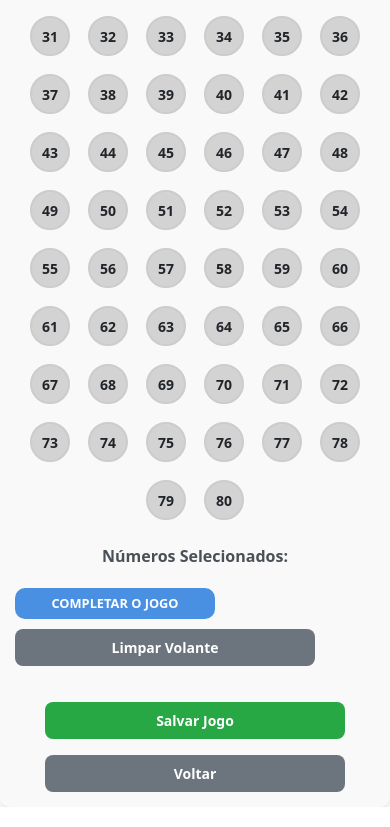
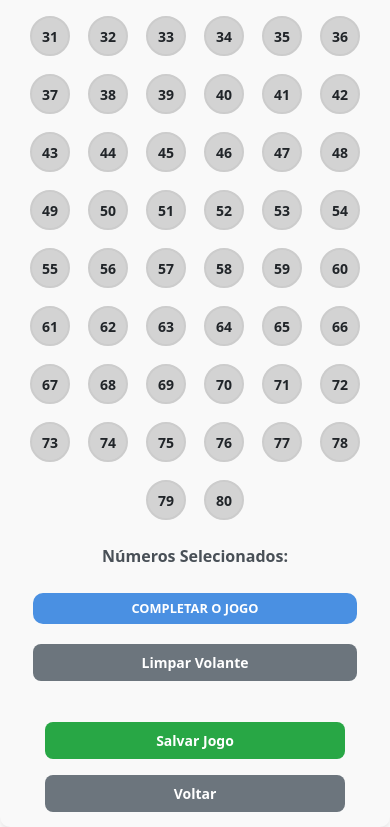
Before and after one commit to armandocas/app-game, a React (Create React App) app: page /app/quina in a window 390 px wide. Shown: the part 391-1218 px from the top of the page. Built offline with nearby package versions, Linux system fonts and the light colour scheme; no server answers; what node-schedule would draw is missing.

Commit message:
chore: alin items

```diff
--- a/src/pages/GeradorJogoLotoFacil/GeradorJogoLotoFacil.css
+++ b/src/pages/GeradorJogoLotoFacil/GeradorJogoLotoFacil.css
@@ -38,8 +38,29 @@
 }
 
 .botoes-container {
-    display: flex;
-    justify-content: center;
-    gap: 10px;
-    margin-top: 20px;
+  display: flex;
+  justify-content: center; /* Centraliza os botões horizontalmente */
+  align-items: center; /* Alinha verticalmente */
+  flex-wrap: wrap; /* Permite quebrar linha em telas menores */
+  gap: 10px; /* Espaçamento entre os botões */
 }
+
+.botoes-container .btn {
+  flex: 0 1 45%; /* Ocupa até 45% da largura */
+  max-width: 160px; /* Largura máxima */
+  margin: 5px; /* Espaçamento uniforme entre os botões */
+  text-align: center;
+}
+
+@media (max-width: 480px) {
+  .botoes-container {
+    flex-direction: column; /* Coloca os botões em coluna no mobile */
+    gap: 8px; /* Reduz o espaçamento entre os botões */
+  }
+
+  .botoes-container .btn {
+    flex: none; /* Botões não compartilham largura */
+    width: 100%; /* Ocupam 100% da largura */
+    max-width: 90%; /* Limita a largura para um visual agradável */
+  }
+}
--- a/src/pages/LotoFacil/LotoFacil.jsx
+++ b/src/pages/LotoFacil/LotoFacil.jsx
@@ -109,7 +109,7 @@ function LotoFacil() {
 
   return (
     <div className="container loto-facil-container">
-      <h1>LotoFácil - Inserir Jogos</h1>
+      <h1>LotoFácil - Upload</h1>
       <p>Faça upload do arquivo .txt com seus jogos:</p>
       <input type="file" accept=".txt" onChange={handleFileChange} />
 
--- a/src/pages/MegaSena/MegaSena.css
+++ b/src/pages/MegaSena/MegaSena.css
@@ -93,3 +93,30 @@
       word-wrap: break-word; /* Quebra de linha se necessário */
   }
 }
+.botoes-container {
+  display: flex;
+  justify-content: center; /* Centraliza os botões horizontalmente */
+  align-items: center; /* Alinha verticalmente */
+  flex-wrap: wrap; /* Permite quebrar linha em telas menores */
+  gap: 10px; /* Espaçamento entre os botões */
+}
+
+.botoes-container .btn {
+  flex: 0 1 45%; /* Ocupa até 45% da largura */
+  max-width: 160px; /* Largura máxima */
+  margin: 5px; /* Espaçamento uniforme entre os botões */
+  text-align: center;
+}
+
+@media (max-width: 480px) {
+  .botoes-container {
+    flex-direction: column; /* Empilha os botões no mobile */
+    gap: 8px; /* Espaçamento vertical */
+  }
+
+  .botoes-container .btn {
+    flex: none; /* Ocupa toda a largura */
+    width: 100%; /* Garante que os botões fiquem largos */
+    max-width: 90%; /* Limita a largura para um visual agradável */
+  }
+}
--- a/src/pages/MegaSena/MegaSena.jsx
+++ b/src/pages/MegaSena/MegaSena.jsx
@@ -96,9 +96,9 @@ function MegaSena() {
       </div>
 
       <div className="botoes-container">
-        <button className="btn btn-primary" onClick={completarJogo}>Completar o Jogo</button>
-        <button className="btn btn-secondary" onClick={limparVolante}>Limpar Volante</button>
-      </div>
+       <button className="btn btn-primary" onClick={completarJogo}>Completar o Jogo</button>
+       <button className="btn btn-secondary" onClick={limparVolante}>Limpar Volante</button>
+    </div>
 
       <button className="btn btn-success mt-3" onClick={adicionarJogo}>
         Salvar Jogo
```
